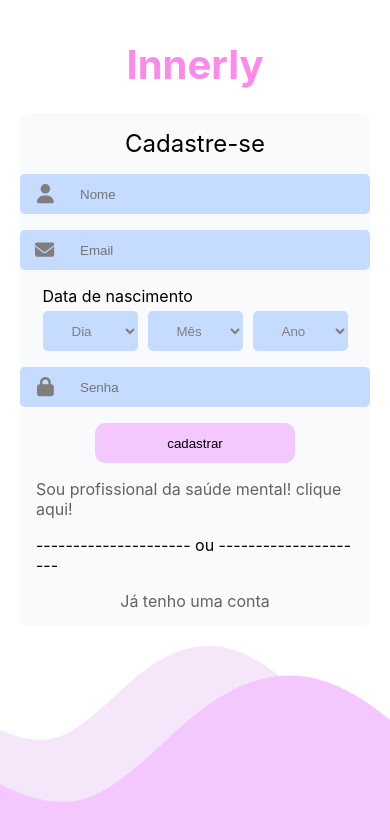
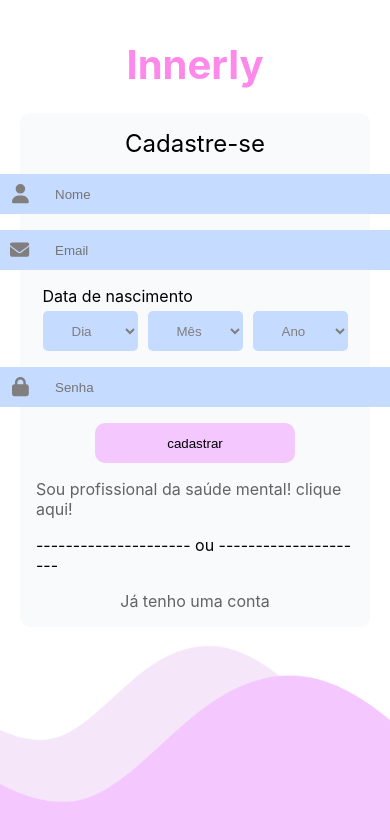
Before and after one commit to kayquerich/innerlyinterface, a React (Create React App) app: page /#/cadastro in a window 390 px wide. Shown: the top 840 px of the page. Built offline with nearby package versions, Linux system fonts and the light colour scheme.

Commit message:
fix: ajustes de responsividade

```diff
--- a/src/styles/input.module.css
+++ b/src/styles/input.module.css
@@ -139,11 +139,14 @@
     .cadastroform {
         width: 350px;
     }
-    .input, .inputform {
+    .inputform {
         width: 300px;
     }
     .selectdate {
         width: 95px;
+    }
+    .input {
+        width: 350px;
     }
 }
 
```
